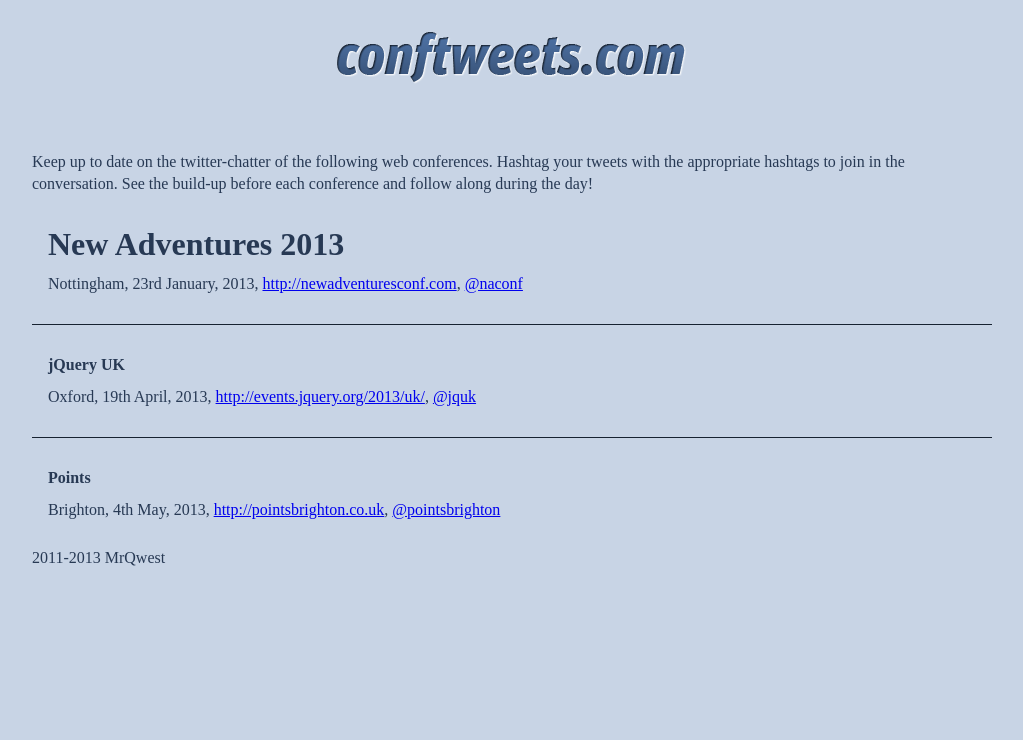
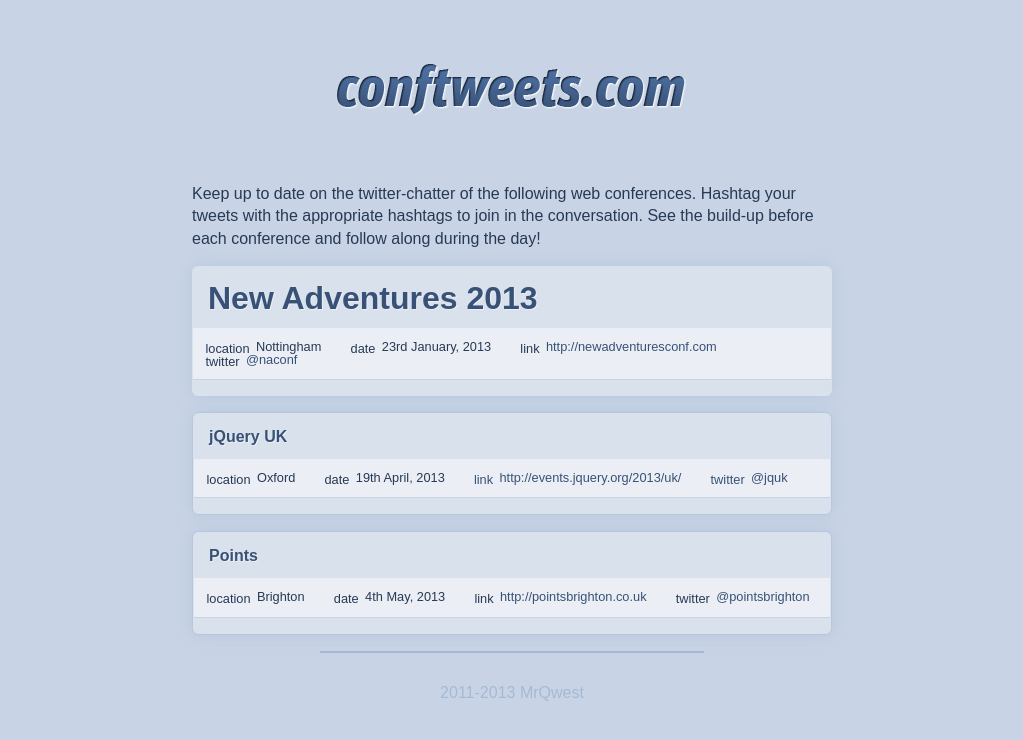
Before and after one commit to MrQwest/conftweets-website, a PHP site: page / in a window 1280 px wide. Shown: the top 740 px of the page, without its empty margins (128-1151 px from the left). Run offline with PHP 8.4, Linux system fonts and the light colour scheme; some libraries are stand-ins or nearby versions.

Commit message:
symbolset rolled in and some tweaks to the design - lets try and liven things up a bit!

```diff
--- a/css/style.css
+++ b/css/style.css
@@ -37,27 +37,69 @@ html {
   background-color: #c8d4e5; }
 
 body {
-  max-width: 60em;
+  max-width: 40em;
   width: 95%;
   margin: 0 auto;
-  color: #273954; }
+  color: #273954;
+  font-family: sans-serif; }
 
 h1 {
   text-align: center;
-  padding: 2em; }
+  padding: 4em 2em 2em; }
 
 h1 + p {
   padding-top: 2em;
   line-height: 1.4; }
 
 #conflist li {
-  border-top: 1px solid #172231;
-  padding: 2em 1em; }
+  border: 1px solid #b7c6dd;
+  border-radius: .4em;
+  margin: 1em 0em;
+  box-shadow: 0 0 1em #b7c6dd;
+  background-color: #d9e1ed;
+  padding: 1em 1em;
+  text-shadow: 1px 1px 0px #ebeff5;
+  -webkit-transition: all 0.05s ease-in-out;
+  -moz-transition: all 0.05s ease-in-out;
+  transition: all 0.05s ease-in-out; }
+  #conflist li:hover {
+    background-color: #ebeff5; }
   #conflist li:first-of-type {
     border: none; }
     #conflist li:first-of-type h2 {
       font-size: 2em; }
   #conflist li h2 {
+    font-family: "ff-dax-compact-web-pro",sans-serif;
     font-weight: bold; }
   #conflist li p {
-    padding-top: 1em; }
+    padding-top: 1em;
+    font-size: 0.8em;
+    padding: 1em;
+    margin: 1em -1.2em 0;
+    border-top: 1px solid #d9e1ed;
+    border-bottom: 1px solid #c8d4e5;
+    background-color: #ebeff5; }
+  #conflist li .ss-icon {
+    margin-right: 0.5em;
+    position: relative;
+    top: 2px; }
+  #conflist li .location, #conflist li .date, #conflist li .webaddress {
+    padding-right: 2em; }
+
+a {
+  color: #385176;
+  text-decoration: none;
+  -webkit-transition: all 0.05s ease-in-out;
+  -moz-transition: all 0.05s ease-in-out;
+  transition: all 0.05s ease-in-out; }
+  a:hover {
+    color: black; }
+
+footer {
+  width: 50%;
+  margin: 0 auto;
+  text-align: center;
+  border-top: 2px solid #a5b9d5;
+  margin-top: 1em;
+  padding: 2em;
+  color: #a5b9d5; }
--- a/css/style.scss
+++ b/css/style.scss
@@ -16,15 +16,16 @@ html {
 	}
 
 body {
-	max-width: 60em;
+	max-width: 40em;
 	width:95%;
 	margin: 0 auto;
 	color: darken($brand, 20%);
+	font-family: sans-serif;
 	}
 
 h1 {
 	text-align: center;
-	padding: 2em;
+	padding: 4em 2em 2em;
 	}
 
 h1+p {
@@ -34,8 +35,17 @@ h1+p {
 
 
 #conflist li {
-	border-top: 1px solid darken($brand,30%);
-	padding: 2em 1em;
+	border: 1px solid lighten($brand,35%);
+	border-radius:.4em;
+	margin: 1em 0em;
+	box-shadow: 0 0 1em lighten($brand, 35%);
+	background-color: lighten($brand, 45%);
+	padding: 1em 1em;
+	text-shadow: 1px 1px 0px lighten($brand, 50%);
+	@include transition(0.05s);
+	&:hover {
+		background-color: lighten($brand, 50%);
+		}
 	&:first-of-type {
 		h2 {
 			font-size: 2em;
@@ -43,9 +53,43 @@ h1+p {
 		border: none;
 		}
 	h2 {
+		font-family: "ff-dax-compact-web-pro",sans-serif;
 		font-weight: bold;
 		}
 	p {
 		padding-top: 1em;
+		font-size:0.8em;
+		padding: 1em;
+		margin: 1em -1.2em 0;
+		border-top: 1px solid lighten($brand, 45%);
+		border-bottom: 1px solid lighten($brand, 40%);
+		background-color: lighten($brand, 50%);
+		}
+	.ss-icon {
+		margin-right: 0.5em;
+		position: relative;
+		top:2px;
+		}
+	.location, .date, .webaddress {
+		padding-right: 2em;
 		}
 	}
+
+a {
+	color: darken($brand, 10%);
+	text-decoration: none;
+	@include transition(0.05s);
+	&:hover {
+		color: darken($brand, 80%);
+		}
+	}
+
+footer {
+	width: 50%;
+	margin: 0 auto;
+	text-align: center;
+	border-top:2px solid lighten($brand, 30%);
+	margin-top:1em;
+	padding: 2em;
+	color: lighten($brand, 30%);
+}
--- a/index.php
+++ b/index.php
@@ -27,6 +27,9 @@
 	<script type="text/javascript" src="js/jq.tinysort.min.js"></script>
 	<script type="text/javascript" src="js/script.js"></script>
 	<link rel="stylesheet" type="text/css" href="css/style.css" media="all">
+	<link href="webfonts/ss-social.css" rel="stylesheet" /> <!-- Social Symbol Set -->
+	<link href="webfonts/ss-standard.css" rel="stylesheet" /> <!-- Symbol Set -->
+
 
 	<script type="text/javascript" src="//use.typekit.net/euc8ntw.js"></script>
 	<script type="text/javascript">try{Typekit.load();}catch(e){}</script>
@@ -36,33 +39,34 @@
 	<p>Keep up to date on the twitter-chatter of the following web conferences. Hashtag your tweets with the appropriate hashtags to join in the conversation. See the build-up before each conference and follow along during the day!</p>
 
 	<ul id="conflist">
+
 		<li data-etime="2013-04-19">
-			<h2>jQuery UK</h2>
+			<h2><a href="/jquk">jQuery UK</a></h2>
 			<p>
-				<span class="location">Oxford</span>,
-				<span class="date">19th April, 2013</span>,
-				<span class="webaddress"><a href="http://events.jquery.org/2013/uk/" title="Conference website">http://events.jquery.org/2013/uk/</a></span>,
-				<span class="twitteracct"><a href="http://twitter.com/jquk" title="conference twitter acct">@jquk</a></span>
+				<span class="location"><i class="ss-icon">location</i>Oxford</span>
+				<span class="date"><i class="ss-icon">date</i>19th April, 2013</span>
+				<span class="webaddress"><a href="http://events.jquery.org/2013/uk/" title="Conference website"><i class="ss-icon">link</i>http://events.jquery.org/2013/uk/</a></span>
+				<span class="twitteracct"><a href="http://twitter.com/jquk" title="conference twitter acct"><i class="ss-icon ss-social">twitter</i>@jquk</a></span>
 			</p>
 		</li>
 
 		<li data-etime="2013-05-04">
-			<h2>Points</h2>
+			<h2><a href="/points">Points</a></h2>
 			<p>
-				<span class="location">Brighton</span>,
-				<span class="date">4th May, 2013</span>,
-				<span class="webaddress"><a href="http://pointsbrighton.co.uk" title="Conference website">http://pointsbrighton.co.uk</a></span>,
-				<span class="twitteracct"><a href="http://twitter.com/pointsbrighton" title="conference twitter acct">@pointsbrighton</a></span>
+				<span class="location"><i class="ss-icon">location</i>Brighton</span>
+				<span class="date"><i class="ss-icon">date</i>4th May, 2013</span>
+				<span class="webaddress"><i class="ss-icon">link</i><a href="http://pointsbrighton.co.uk" title="Conference website">http://pointsbrighton.co.uk</a></span>
+				<span class="twitteracct"><i class="ss-icon ss-social">twitter</i><a href="http://twitter.com/pointsbrighton" title="conference twitter acct">@pointsbrighton</a></span>
 			</p>
 		</li>
 
 		<li data-etime="2013-01-23">
-			<h2>New Adventures 2013</h2>
+			<h2><a href="naconf">New Adventures 2013</a></h2>
 			<p>
-				<span class="location">Nottingham</span>,
-				<span class="date">23rd January, 2013</span>,
-				<span class="webaddress"><a href="http://newadventuresconf.com" title="Conference website">http://newadventuresconf.com</a></span>,
-				<span class="twitteracct"><a href="http://twitter.com/naconf" title="conference twitter acct">@naconf</a></span>
+				<span class="location"><i class="ss-icon">location</i>Nottingham</span>
+				<span class="date"><i class="ss-icon">date</i>23rd January, 2013</span>
+				<span class="webaddress"><i class="ss-icon">link</i><a href="http://newadventuresconf.com" title="Conference website">http://newadventuresconf.com</a></span>
+				<span class="twitteracct"><i class="ss-icon ss-social">twitter</i><a href="http://twitter.com/naconf" title="conference twitter acct">@naconf</a></span>
 			</p>
 		</li>
 	</ul>
```
